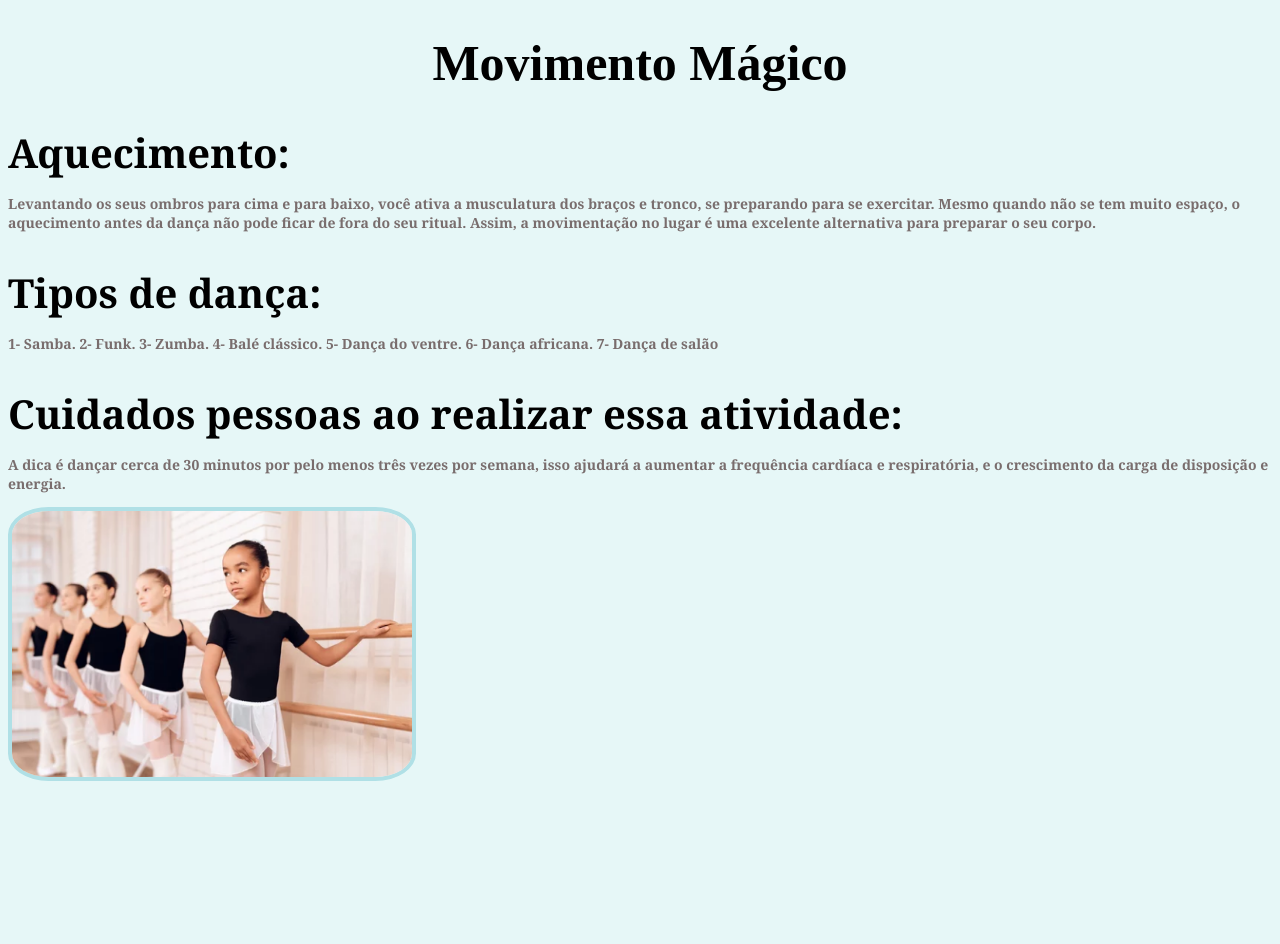
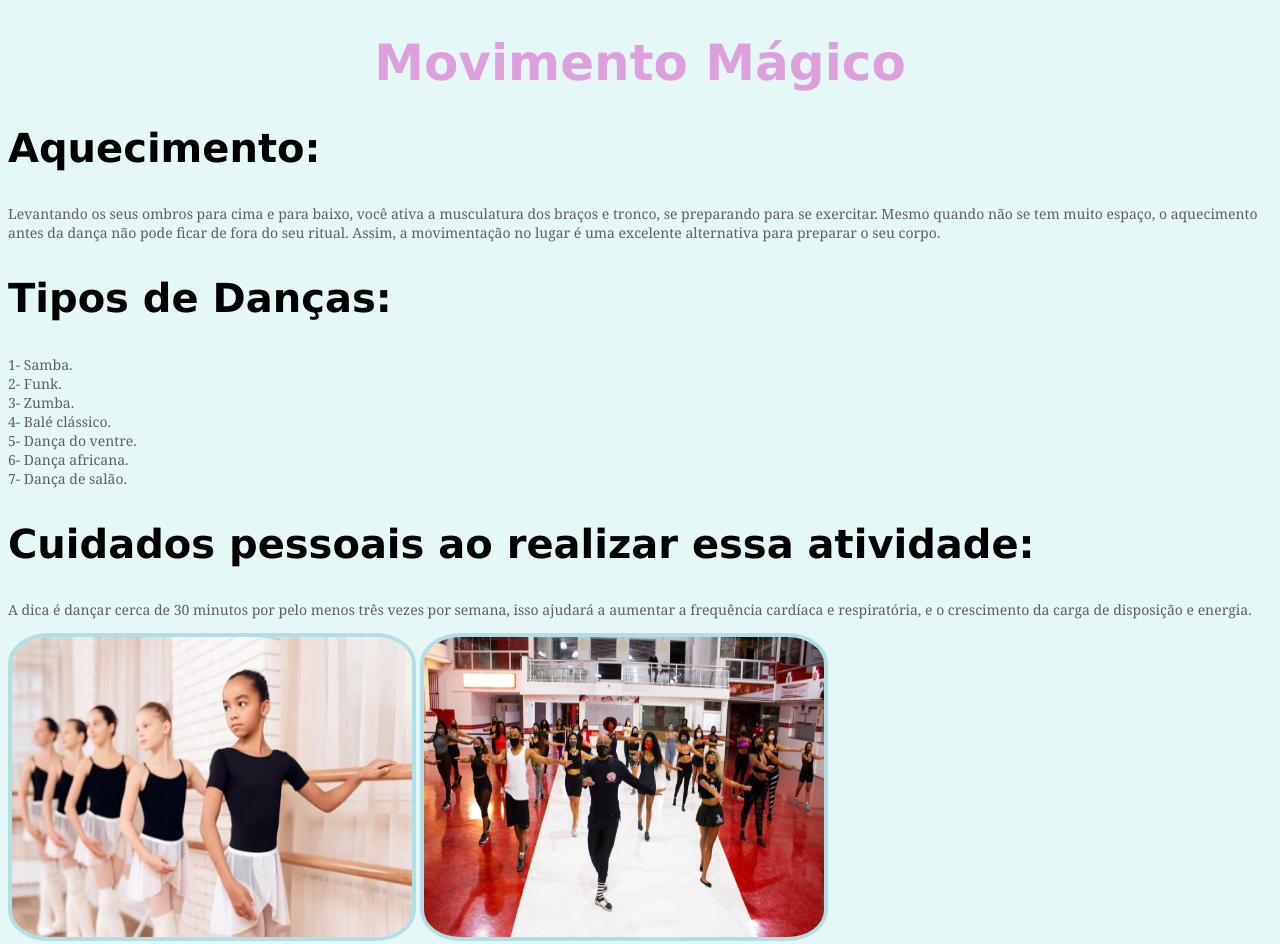
Before and after one commit to mclaraop/front-end-SENAI, a plain HTML site: page htmlEcss/aula02-css/atividade.html/atividades.html in a window 1280 px wide. Before the commit the page ends 826 px from the top, so only its background shows below. Drawn offline with Linux system fonts and the light colour scheme.

Commit message:
finalização da atividade
atividade02

```diff
--- a/htmlEcss/aula02-css/atividade.html/atividades.html
+++ b/htmlEcss/aula02-css/atividade.html/atividades.html
@@ -3,31 +3,39 @@
 <head>
     <meta charset="UTF-8">
     <meta name="viewport" content="width=device-width, initial-scale=1.0">
-    <title>Atividade - CSS </title>
+    <title>Atividade - CSS</title>
     <style>
 
-        body{
+
+        body {
             background-color: rgb(230, 247, 247);
         }
 
-        #tituloPrincipal{
+
+        #tituloPrincipal {
+            font-family: Verdana, Geneva, Tahoma, sans-serif;
             font-size: 50px;
+            color: plum;
             text-align: center;
         }
 
-        h2{
+
+        .Aquecimento, .TiposDeDancas, .CuidadosPessoais {
             font-size: 40px;
-            font-family:Georgia, 'Times New Roman', Times, serif;
+            font-family: Verdana, Geneva, Tahoma, sans-serif;
         }
 
-        p{
+
+        .Explicacao, p {
             font-size: 14px;
-            color: rgb(121, 109, 109);
+            color: rgb(99, 94, 94);
+            font-family: Cambria, Cochin, Georgia, Times, 'Times New Roman', serif;
         }
 
-        img{
+
+        img {
             width: 400px;
-            height: auto;
+            height: 300px;
             border: 4px solid powderblue;
             border-radius: 10%;
         }
@@ -37,22 +45,29 @@
 </head>
 <body>
     <h1 id="tituloPrincipal">Movimento Mágico</h1>
-    <h2>Aquecimento:</p>
-        <p>Levantando os seus ombros para cima e para baixo, você ativa a musculatura dos braços e tronco, se preparando para se exercitar. Mesmo quando não se tem muito espaço, o aquecimento antes da dança não pode ficar de fora do seu ritual. Assim, a movimentação no lugar é uma excelente alternativa para preparar o seu corpo.</p>
-    <h2>Tipos de dança:</p>
-        <p>
-            1- Samba.
-            2- Funk.
-            3- Zumba.
-            4- Balé clássico.
-            5- Dança do ventre.
-            6- Dança africana.
-            7- Dança de salão
-        </p>
-    <h2>Cuidados pessoas ao realizar essa atividade: </p>
-        <p>A dica é dançar cerca de 30 minutos por pelo menos três vezes por semana, isso ajudará a aumentar a frequência cardíaca e respiratória, e o crescimento da carga de disposição e energia.</p>
+
+
+    <h2 class="Aquecimento">Aquecimento:</h2>
+    <p class="Explicacao">Levantando os seus ombros para cima e para baixo, você ativa a musculatura dos braços e tronco, se preparando para se exercitar. Mesmo quando não se tem muito espaço, o aquecimento antes da dança não pode ficar de fora do seu ritual. Assim, a movimentação no lugar é uma excelente alternativa para preparar o seu corpo.</p>
+
+
+    <h2 class="TiposDeDancas">Tipos de Danças:</h2>
+    <p>
+        1- Samba.<br>
+        2- Funk.<br>
+        3- Zumba.<br>
+        4- Balé clássico.<br>
+        5- Dança do ventre.<br>
+        6- Dança africana.<br>
+        7- Dança de salão.
+    </p>
+
+
+    <h2 class="CuidadosPessoais">Cuidados pessoais ao realizar essa atividade:</h2>
+    <p class="Explicacao">A dica é dançar cerca de 30 minutos por pelo menos três vezes por semana, isso ajudará a aumentar a frequência cardíaca e respiratória, e o crescimento da carga de disposição e energia.</p>
+
 
     <img src="Ballet.png" alt="Alunas de ballet">
-
-    </body>
+    <img src="Samba.jpg" alt="Aula de samba">
+</body>
 </html>
```
Also changed, not shown: htmlEcss/aula02-css/atividade.html/Samba.jpg (added).
